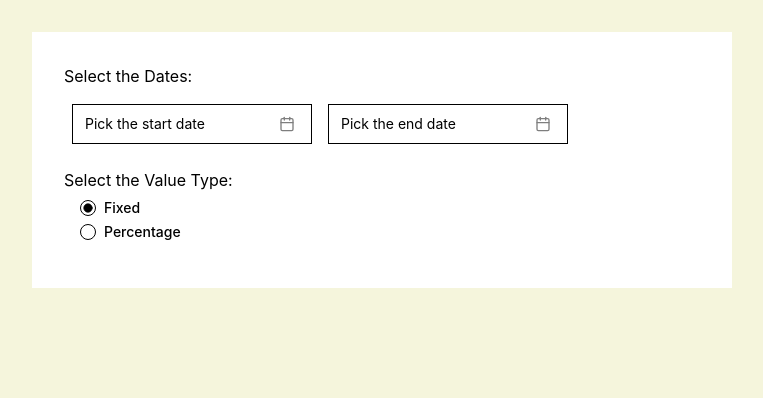
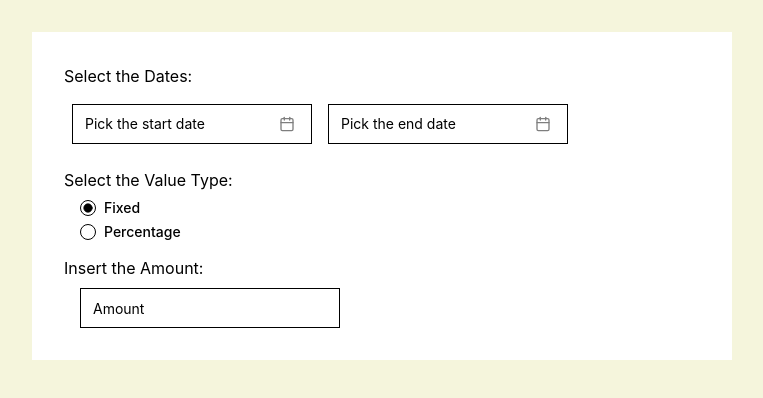
Before and after one commit to palhau/multi-step-form, a React (Create React App) app: page / in a window 1280 px wide. Shown: the top 398 px of the page, without its empty margins (258-1021 px from the left). Built offline with nearby package versions, Linux system fonts and the light colour scheme.

Commit message:
feat: created amount input component

```diff
--- a/package.json
+++ b/package.json
@@ -21,7 +21,6 @@
     "react": "^18.2.0",
     "react-day-picker": "^8.7.1",
     "react-dom": "^18.2.0",
-    "react-icons": "^4.9.0",
     "react-scripts": "5.0.1",
     "tailwind-merge": "^1.13.0",
     "tailwindcss-animate": "^1.0.5",
--- /dev/null
+++ b/src/components/FormModule/AmountInput/index.tsx
@@ -0,0 +1,22 @@
+import React from 'react';
+import { Input } from '../../ui/input';
+
+interface AmountInputProps {
+  setAmount: React.Dispatch<React.SetStateAction<string | undefined>>;
+}
+export const AmountInput = ({ setAmount }: AmountInputProps) => {
+  const handleAmount = (event: React.ChangeEvent<HTMLInputElement>) =>
+    setAmount(event.target.value);
+
+  return (
+    <div className="flex flex-col">
+      <h2 className="mb-2">Insert the Amount: </h2>
+      <Input
+        className="ml-4"
+        placeholder="Amount"
+        type="number"
+        onChange={handleAmount}
+      />
+    </div>
+  );
+};
--- a/src/components/FormModule/index.tsx
+++ b/src/components/FormModule/index.tsx
@@ -1,18 +1,40 @@
-import { useState } from 'react';
+import { useEffect, useState } from 'react';
 
 import { CalendarButton } from './CalendarButton';
 import { ValueTypePicker } from './ValueTypePicker';
+import { AmountInput } from './AmountInput';
 
 export const FormModule = () => {
   const [startDate, setStartDate] = useState<Date>();
   const [endDate, setEndDate] = useState<Date>();
+  const [amount, setAmount] = useState<string>();
+  const [finalVlue, setFinalValue] = useState<number | string>();
   const [valueType, setValueType] = useState<string>('fixed' || 'percentage');
   const onSubmit = () => {
     console.log('Enviado');
   };
+  useEffect(() => {
+    const value = amount && Number.parseFloat(amount);
+    switch (valueType) {
+      case 'fixed':
+        value && setFinalValue(value.toFixed());
+        break;
+
+      case 'percentage':
+        let formatedValue =
+          value &&
+          Number(value / 100).toLocaleString(undefined, {
+            style: 'percent',
+            minimumFractionDigits: 2,
+          });
+        setFinalValue(formatedValue);
+        break;
+    }
+    console.log(finalVlue);
+  }, [amount, valueType, finalVlue]);
 
   return (
-    <div className="flex flex-col justify-start rounded-md w-[700px] h-64 p-8 bg-white">
+    <div className="flex flex-col justify-start rounded-md w-[700px] h-fit p-8 bg-white">
       <div className="items-center">
         <h2 className="mb-2">Select the Dates: </h2>
         <CalendarButton
@@ -31,6 +53,10 @@ export const FormModule = () => {
       <div className="flex items-start justify-items-start mt-4">
         <ValueTypePicker setSelection={setValueType} />
       </div>
+
+      <div className="flex items-start justify-items-start mt-4">
+        <AmountInput setAmount={setAmount} />
+      </div>
     </div>
   );
 };
--- /dev/null
+++ b/src/components/ui/input.tsx
@@ -0,0 +1,25 @@
+import * as React from 'react';
+
+import { cn } from '../../lib/utils';
+
+export interface InputProps
+  extends React.InputHTMLAttributes<HTMLInputElement> {}
+
+const Input = React.forwardRef<HTMLInputElement, InputProps>(
+  ({ className, type, ...props }, ref) => {
+    return (
+      <input
+        type={type}
+        className={cn(
+          'flex h-10 w-full rounded-md border border-input bg-transparent px-3 py-2 text-sm ring-offset-background file:border-0 file:bg-transparent file:text-sm file:font-medium placeholder:text-muted-foreground focus-visible:outline-none focus-visible:ring-2 focus-visible:ring-ring focus-visible:ring-offset-2 disabled:cursor-not-allowed disabled:opacity-50',
+          className,
+        )}
+        ref={ref}
+        {...props}
+      />
+    );
+  },
+);
+Input.displayName = 'Input';
+
+export { Input };
```
Also changed, not shown: 1 other file (tests, documents, lock files or other folders).
